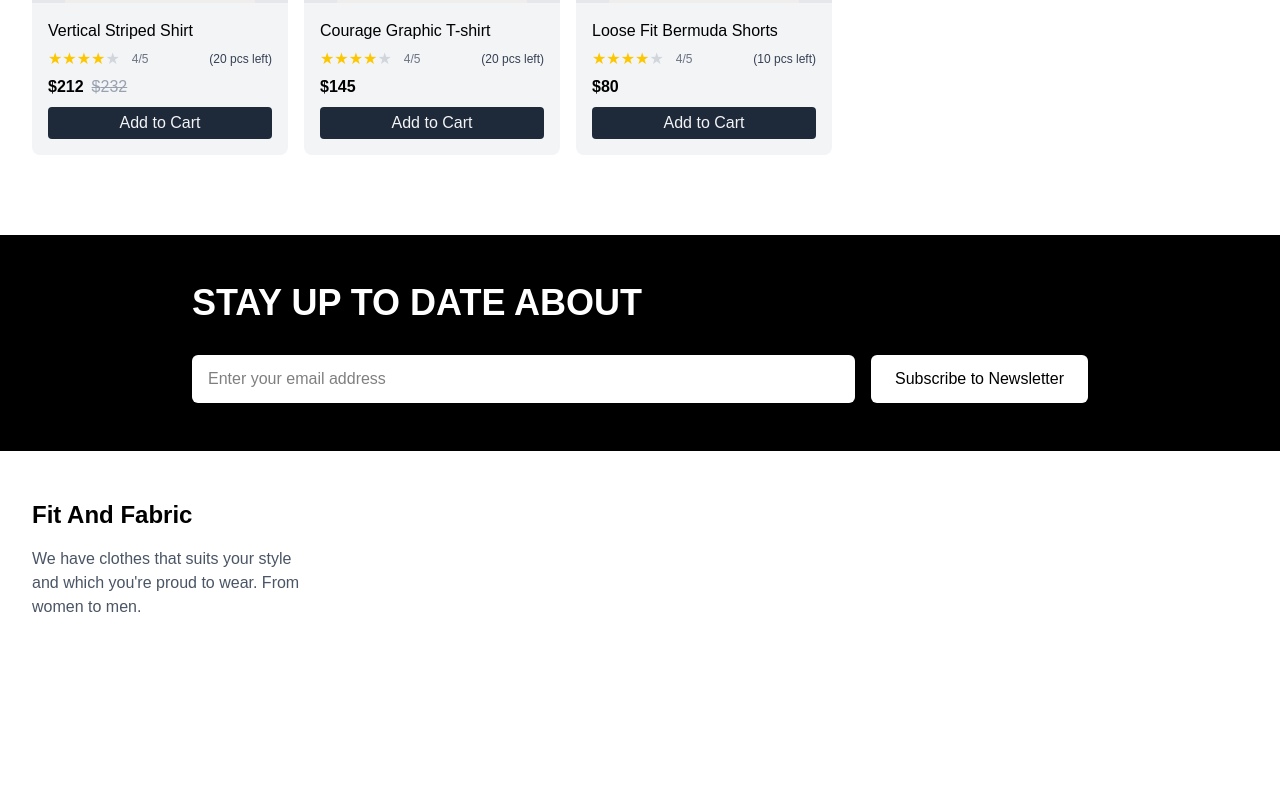
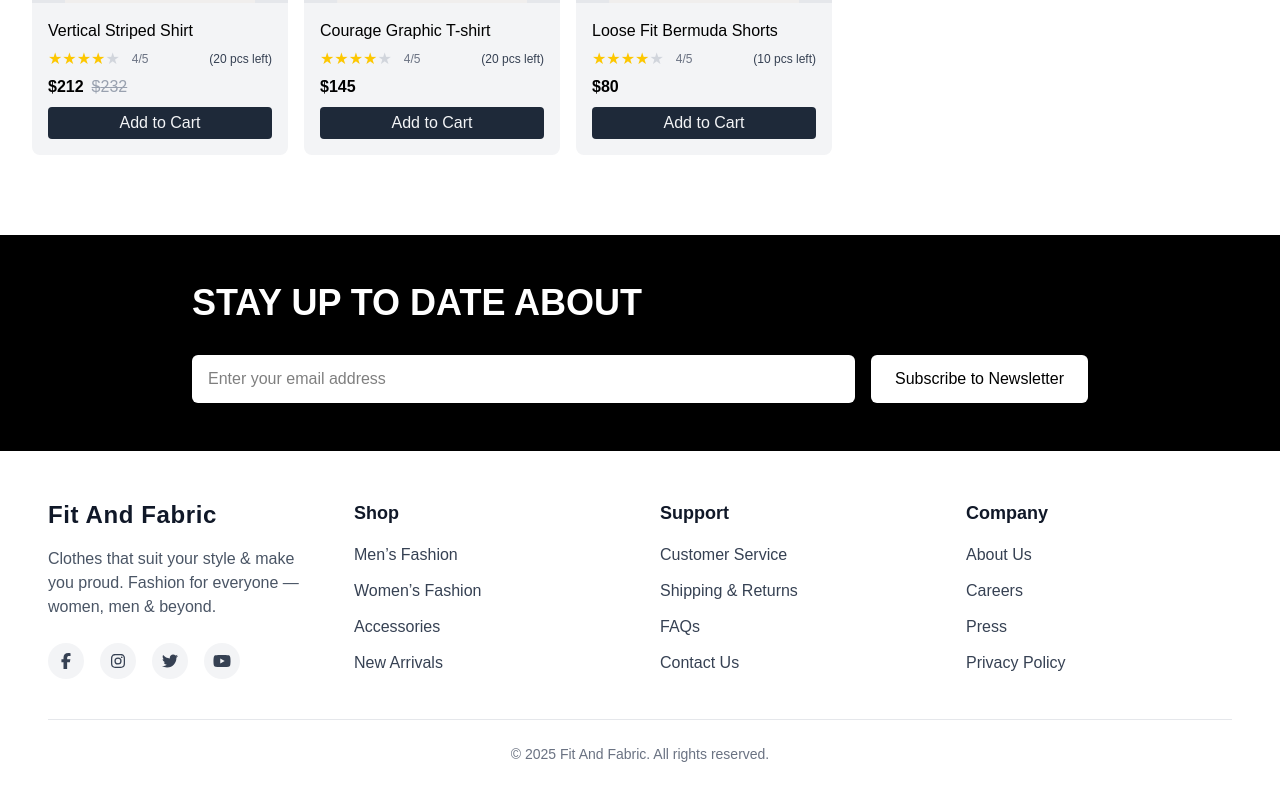
Before and after one commit to devo-ab/fit-and-fabric, a React (Vite) app: page / in a window 1280 px wide. Shown: the part 1102-1902 px from the top of the page. Before the commit the page ends 1785 px from the top, so only its background shows below. Built offline with nearby package versions, Linux system fonts and the light colour scheme.

Commit message:
updated footer

```diff
--- a/package.json
+++ b/package.json
@@ -10,6 +10,9 @@
     "preview": "vite preview"
   },
   "dependencies": {
+    "@fortawesome/fontawesome-svg-core": "^7.0.1",
+    "@fortawesome/free-brands-svg-icons": "^7.0.1",
+    "@fortawesome/react-fontawesome": "^3.0.2",
     "@tailwindcss/vite": "^4.1.13",
     "react": "^19.1.1",
     "react-dom": "^19.1.1",
--- a/src/components/Footer.jsx
+++ b/src/components/Footer.jsx
@@ -1,19 +1,121 @@
+import { FontAwesomeIcon } from "@fortawesome/react-fontawesome";
+import { faFacebookF, faInstagram, faTwitter, faYoutube } from "@fortawesome/free-brands-svg-icons";
 export default function Footer() {
   return (
-    <footer className="bg-white py-12 px-4 md:px-8">
-      <div className="container mx-auto">
-        <div className="grid grid-cols-1 md:grid-cols-4 gap-8">
-          {/* Column 1 */}
+    <footer class="bg-white text-gray-700 py-12 px-6 md:px-12">
+      <div class="container mx-auto">
+        {/* <!-- Grid --> */}
+        <div class="grid grid-cols-1 md:grid-cols-4 gap-10">
+          {/* <!-- Brand Column --> */}
           <div>
-            <a href="#" className="text-2xl font-bold mb-4 block">
+            <a href="#" class="text-2xl font-bold tracking-wide mb-4 block text-gray-900">
               Fit And Fabric
             </a>
-            <p className="text-gray-600 mb-4">
-              We have clothes that suits your style and which you're proud to wear. From women to
-              men.
+            <p class="text-gray-600 mb-6">
+              Clothes that suit your style & make you proud. Fashion for everyone — women, men &
+              beyond.
             </p>
+            <div className="flex space-x-4">
+            <a href="#" className="w-9 h-9 flex items-center justify-center bg-gray-100 rounded-full hover:bg-gray-900 hover:text-white transition">
+              <FontAwesomeIcon icon={faFacebookF} />
+            </a>
+            <a href="#" className="w-9 h-9 flex items-center justify-center bg-gray-100 rounded-full hover:bg-gray-900 hover:text-white transition">
+              <FontAwesomeIcon icon={faInstagram} />
+            </a>
+            <a href="#" className="w-9 h-9 flex items-center justify-center bg-gray-100 rounded-full hover:bg-gray-900 hover:text-white transition">
+              <FontAwesomeIcon icon={faTwitter} />
+            </a>
+            <a href="#" className="w-9 h-9 flex items-center justify-center bg-gray-100 rounded-full hover:bg-gray-900 hover:text-white transition">
+              <FontAwesomeIcon icon={faYoutube} />
+            </a>
           </div>
-          {/* Column 1 */}
+          </div>
+
+          {/* <!-- Shop Column --> */}
+          <div>
+            <h3 class="text-lg font-semibold mb-4 text-gray-900">Shop</h3>
+            <ul class="space-y-3">
+              <li>
+                <a href="#" class="hover:text-gray-900 transition">
+                  Men’s Fashion
+                </a>
+              </li>
+              <li>
+                <a href="#" class="hover:text-gray-900 transition">
+                  Women’s Fashion
+                </a>
+              </li>
+              <li>
+                <a href="#" class="hover:text-gray-900 transition">
+                  Accessories
+                </a>
+              </li>
+              <li>
+                <a href="#" class="hover:text-gray-900 transition">
+                  New Arrivals
+                </a>
+              </li>
+            </ul>
+          </div>
+
+          {/* <!-- Support Column --> */}
+          <div>
+            <h3 class="text-lg font-semibold mb-4 text-gray-900">Support</h3>
+            <ul class="space-y-3">
+              <li>
+                <a href="#" class="hover:text-gray-900 transition">
+                  Customer Service
+                </a>
+              </li>
+              <li>
+                <a href="#" class="hover:text-gray-900 transition">
+                  Shipping & Returns
+                </a>
+              </li>
+              <li>
+                <a href="#" class="hover:text-gray-900 transition">
+                  FAQs
+                </a>
+              </li>
+              <li>
+                <a href="#" class="hover:text-gray-900 transition">
+                  Contact Us
+                </a>
+              </li>
+            </ul>
+          </div>
+
+          {/* <!-- Company Column --> */}
+          <div>
+            <h3 class="text-lg font-semibold mb-4 text-gray-900">Company</h3>
+            <ul class="space-y-3">
+              <li>
+                <a href="#" class="hover:text-gray-900 transition">
+                  About Us
+                </a>
+              </li>
+              <li>
+                <a href="#" class="hover:text-gray-900 transition">
+                  Careers
+                </a>
+              </li>
+              <li>
+                <a href="#" class="hover:text-gray-900 transition">
+                  Press
+                </a>
+              </li>
+              <li>
+                <a href="#" class="hover:text-gray-900 transition">
+                  Privacy Policy
+                </a>
+              </li>
+            </ul>
+          </div>
+        </div>
+
+        {/* <!-- Bottom --> */}
+        <div class="border-t border-gray-200 mt-10 pt-6 text-center text-gray-500 text-sm">
+          © 2025 Fit And Fabric. All rights reserved.
         </div>
       </div>
     </footer>
```
Also changed, not shown: 1 other file (tests, documents, lock files or other folders).
